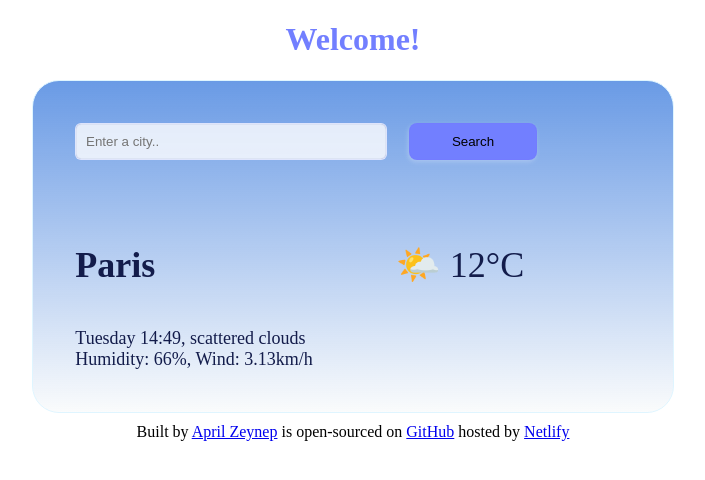
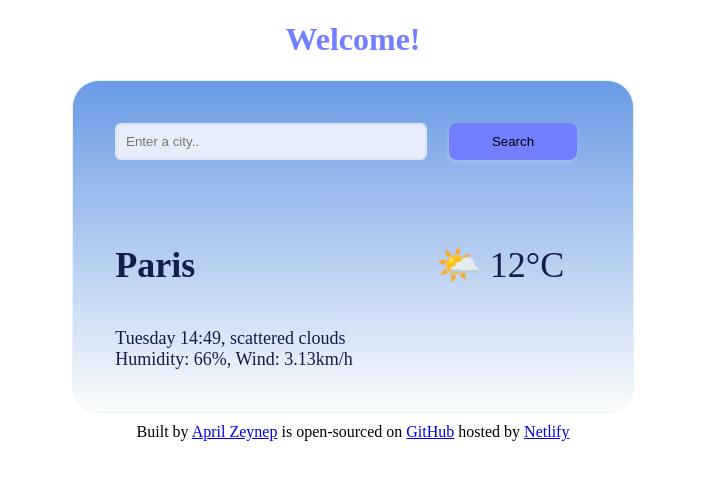
Before and after one commit to seineph/April-Weather-App, a plain HTML site: page index.html in a window 1280 px wide. Shown: the whole page, without its empty margins (287-992 px from the left). Drawn offline with Linux system fonts and the light colour scheme.

Commit message:
width update

```diff
--- a/sources/style.css
+++ b/sources/style.css
@@ -2,7 +2,7 @@
 color: #727FFF;}
 
   main{margin: 0 auto;
-    width: 640px;
+    width: 560px;
     height: 30%;
     border-radius: 27px;
     border: 1px solid rgb(223 245 255);
```
